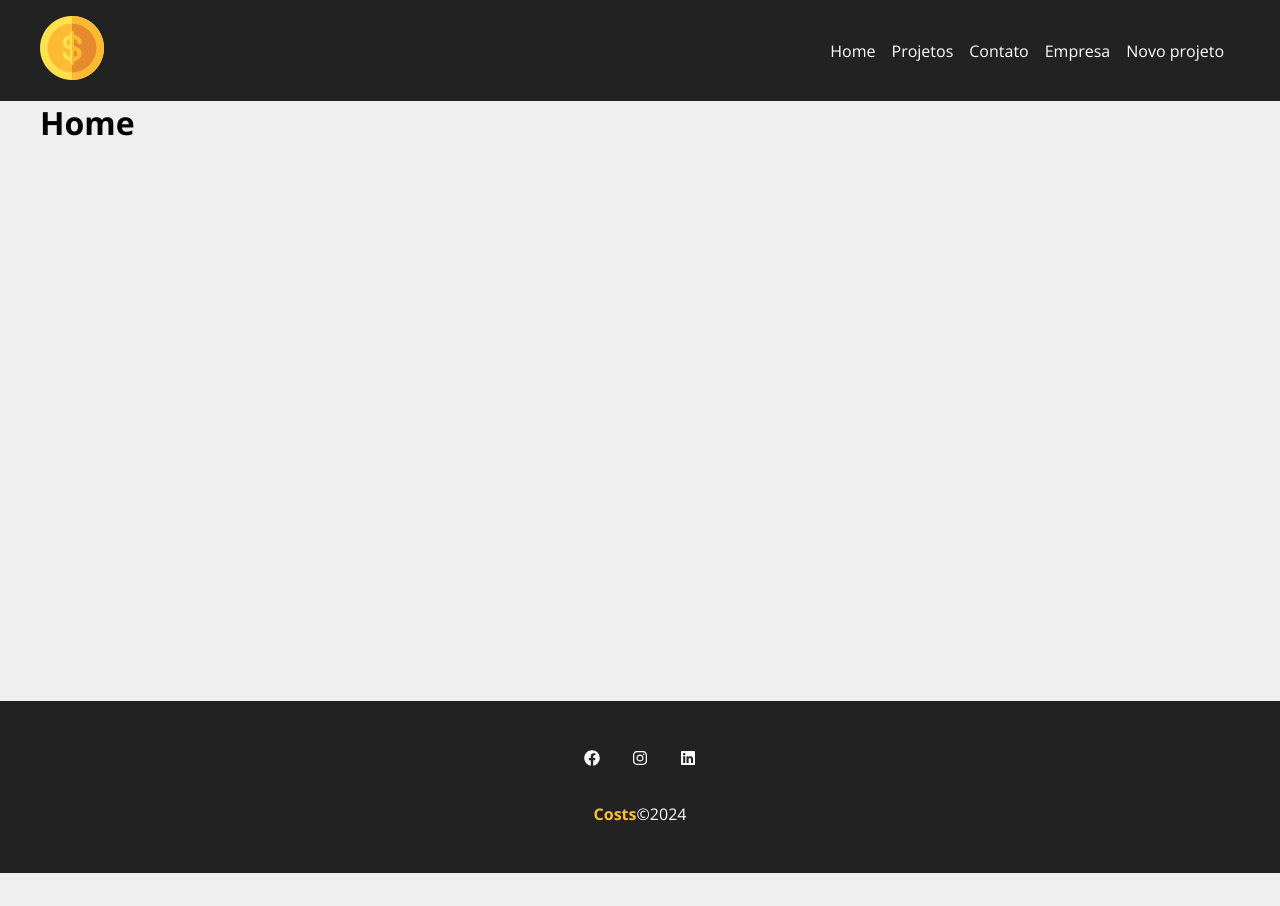
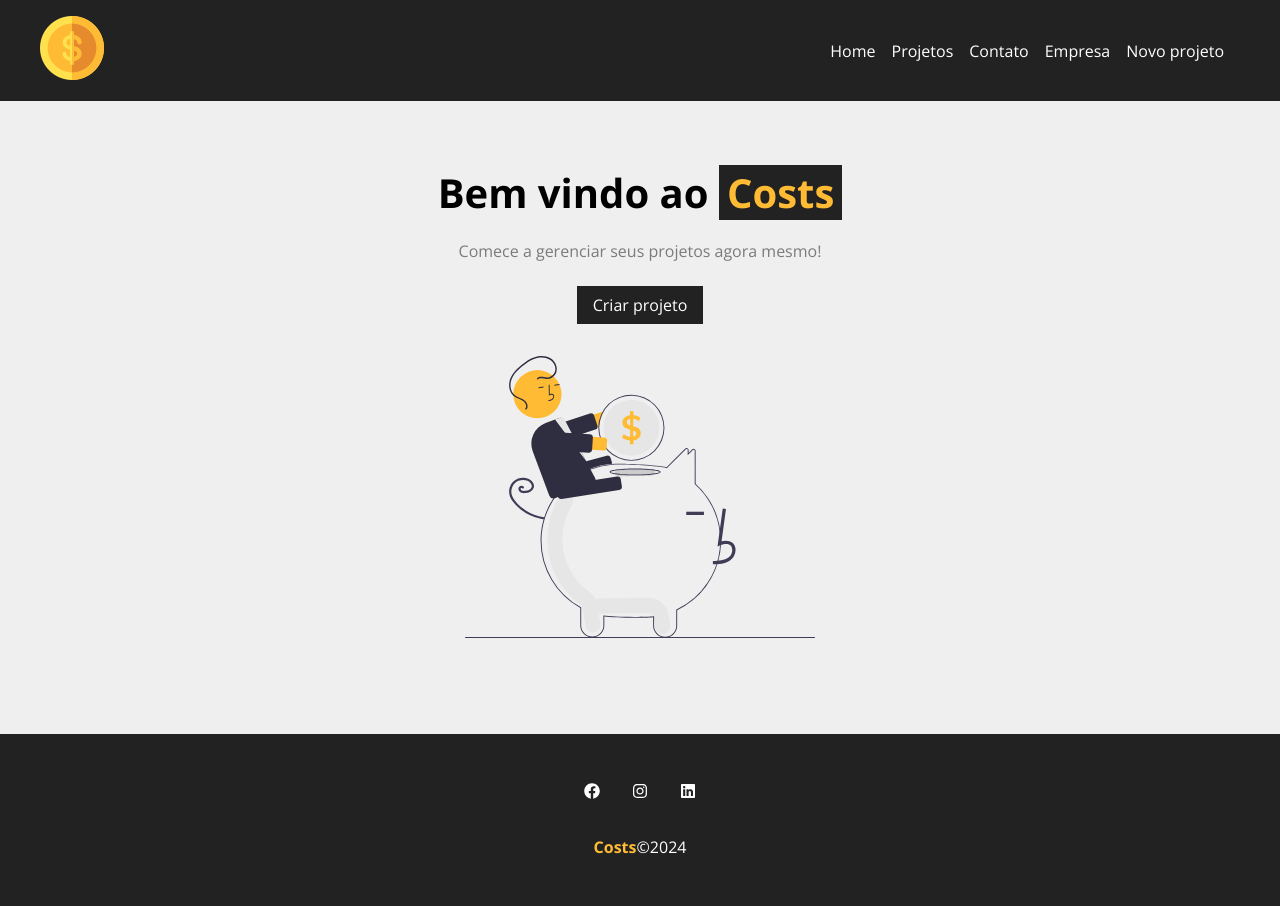
Before and after one commit to igor-xavier/costs, a React (Create React App) app in the folder costs/: page / in a window 1280 px wide. Before the commit the page ends 873 px from the top, so only its background shows below. Built offline with nearby package versions, Linux system fonts and the light colour scheme.

Commit message:
Add home e inicio de form

```diff
--- a/costs/src/App.js
+++ b/costs/src/App.js
@@ -1,4 +1,4 @@
-import {BrowserRouter as Router, Routes, Route, Link} from 'react-router-dom'
+import {BrowserRouter as Router, Routes, Route} from 'react-router-dom'
 import Home from './components/pages/Home';
 import Contact from './components/pages/Contact';
 import Company from './components/pages/Company';
--- /dev/null
+++ b/costs/src/components/layout/LinkButton.js
@@ -0,0 +1,10 @@
+import { Link } from 'react-router-dom'
+import styles from './LinkButton.module.css'
+function LinkButton ({to, text}){
+    return(
+        <Link className={styles.btn} to={to}>
+            {text}
+        </Link>
+    )
+}
+export default LinkButton
--- /dev/null
+++ b/costs/src/components/layout/LinkButton.module.css
@@ -0,0 +1,10 @@
+.btn{
+    background-color: #222;
+    color: #FFF;
+    padding: 0.5em 1em;
+    text-decoration: none;
+    transition: .5s;
+}
+.btn:hover{
+    color:#FFBB33;
+}
--- a/costs/src/components/pages/Home.js
+++ b/costs/src/components/pages/Home.js
@@ -1,4 +1,14 @@
+import styles from './Home.module.css'
+import savings from '../../img/savings.svg'
+import LinkButton from '../layout/LinkButton'
 function Home (){
-    return <h1>Home</h1>
+    return (
+        <section className={styles.homeContainer}>
+            <h1>Bem vindo ao <span>Costs</span></h1>
+            <p>Comece a gerenciar seus projetos agora mesmo!</p>
+            <LinkButton to ="/newProject" text="Criar projeto"/>
+            <img src={savings} alt="Costs"/>
+        </section>
+    )
 }
 export default Home
--- /dev/null
+++ b/costs/src/components/pages/Home.module.css
@@ -0,0 +1,25 @@
+.homeContainer{
+    width: 100%;
+    display: flex;
+    flex-direction: column;
+    align-items: center;
+    justify-content: center;
+    padding: 4em;
+}
+.homeContainer h1{
+    font-size: 2.5em;
+    margin-bottom: .5em;
+}
+.homeContainer h1 span{
+    color: #FFBB33;
+    padding: 0 .2em;
+    background-color: #222;
+}
+.homeContainer p{
+    margin-bottom: 1.5em;
+    color: #7B7B7B;
+}
+.homeContainer img{
+    width: 350px;
+    margin: 2em 0;
+}
--- a/costs/src/components/pages/NewProject.js
+++ b/costs/src/components/pages/NewProject.js
@@ -1,4 +1,12 @@
+import ProjectForm from '../project/ProjectForm'
+import styles from './NewProject.module.css'
 function NewProject (){
-    return <h1>Novo projeto</h1>
+    return (
+    <div className={styles.newProjectContainer}>
+        <h1>Criar Projeto</h1>
+        <p>Crie seu projeto para depois adicionar os serviços</p>
+        <ProjectForm/>
+    </div>
+    )
 }
 export default NewProject
--- /dev/null
+++ b/costs/src/components/pages/NewProject.module.css
@@ -0,0 +1,11 @@
+.newProjectContainer{
+    width: 450px;
+    margin: 0 auto;
+    padding: 3em;
+}
+.newProjectContainer h1{
+    margin-bottom: .5em;
+}
+.newProjectContainer p{
+    color: #7B7B7B;
+}
--- /dev/null
+++ b/costs/src/components/project/ProjectForm.js
@@ -0,0 +1,15 @@
+function ProjectForm(){
+    return (
+        <form>
+            <input type="text" placeholder="Insira o nome do projeto"/>
+            <input type="number" placeholder="Insira o orçamento total"/>
+            <select name="categoryId">
+                <option disabled>Selecione a categoria</option>
+            </select>
+            <div>
+                <input type="submit" value="Criar projeto"/>
+            </div>
+        </form>
+    )
+}
+export default ProjectForm
```
